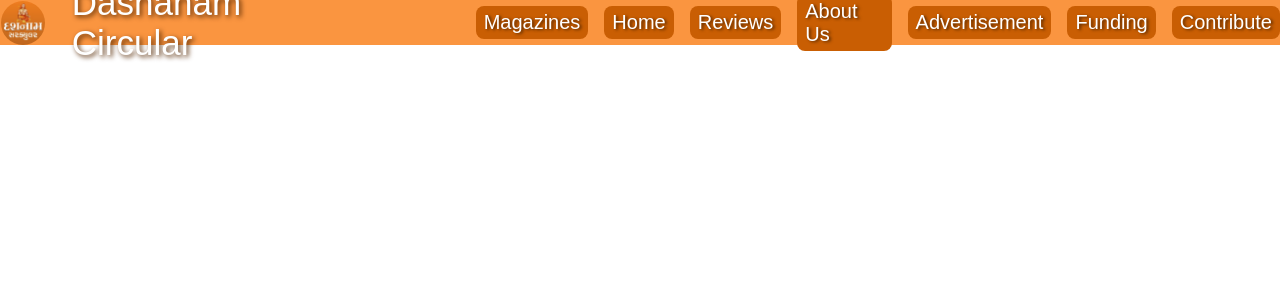
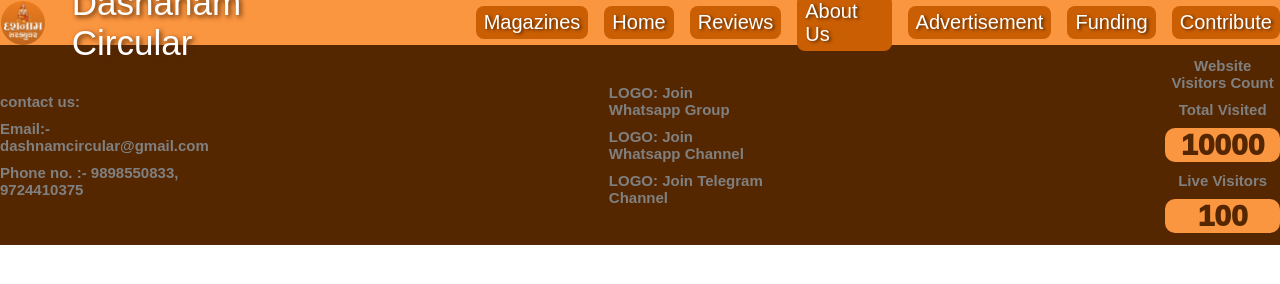
Before and after one commit to TheMLG/DC-Website, a plain HTML site: page Homepage/index.html in a window 1280 px wide. Drawn offline with Linux system fonts and the light colour scheme.

Commit message:
added footer

```diff
--- a/Homepage/index.css
+++ b/Homepage/index.css
@@ -52,3 +52,30 @@ nav {
 	text-decoration: none;
 	color: white;
 }
+footer{
+	height: 200px;
+	width: 100%;
+	background-color: var(--sh);
+	color: grey;
+	display: flex;
+	gap: 50vh;
+	font-size: 15px;
+	font-weight: bolder;
+}
+.ft{
+	display: flex;
+	flex-direction: column;
+	gap: 10px;
+	margin: 0px 0px;
+	justify-content: center;
+}
+.vc{
+	text-align: center;
+}
+ .tv, .lv{
+	font-size: 30px;
+	font-weight: 1000;
+	color: var(--sh);
+	background-color: var(--lo);
+	border-radius: 10px;
+ }
--- a/Homepage/index.html
+++ b/Homepage/index.html
@@ -25,6 +25,24 @@
 
 		<main></main>
 
-		<footer></footer>
+		<footer>
+			<div class="cd ft">
+				<p>contact us:</p>
+				<p>Email:- dashnamcircular@gmail.com</p>
+				<p>Phone no. :- 9898550833, 9724410375</p>
+			</div>
+			<div class="links ft">
+				<p>LOGO: Join Whatsapp Group</p>
+				<p>LOGO: Join Whatsapp Channel</p>
+				<p>LOGO: Join Telegram Channel</p>
+			</div>
+			<div class="vc ft">
+				<p>Website Visitors Count</p>
+				<p>Total Visited</p>
+				<div class="tv">10000</div>
+				<p>Live Visitors</p>
+				<div class="lv">100</div>
+			</div>
+		</footer>
 	</body>
 </html>
```
